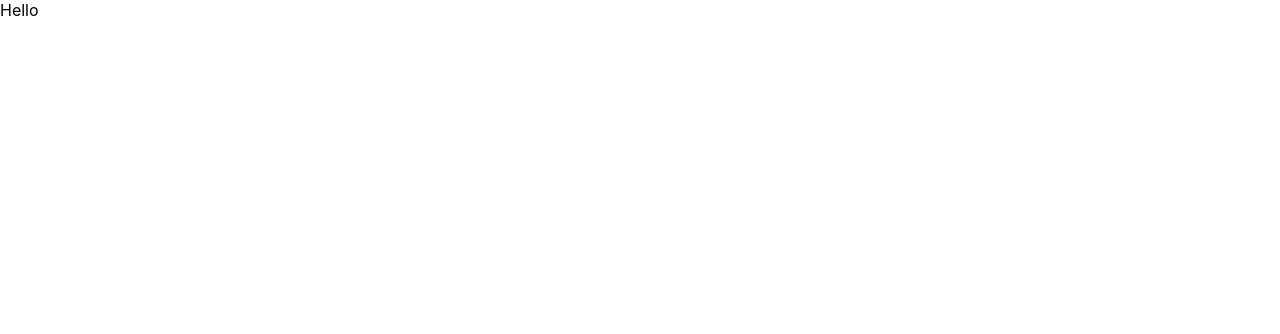
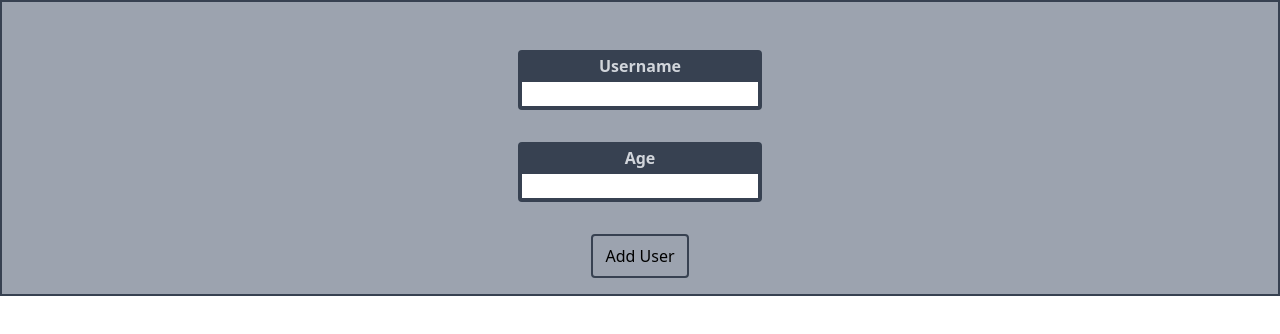
Before and after one commit to Jonathan-Day-Dev/react-practice-project, a JavaScript app: page / in a window 1280 px wide. Shown: the top 334 px of the page. Built offline with nearby package versions, Linux system fonts and the light colour scheme; the HTML template or start-up script is replaced by a standard one.

Commit message:
added tailwind and style changes to AddUser.js

```diff
--- /dev/null
+++ b/craco.config.js
@@ -0,0 +1,8 @@
+module.exports.style = {
+    postcss: {
+        plugins: [
+            require('tailwindcss'),
+            require('autoprefixer')
+        ]
+    }
+}
--- a/src/App.js
+++ b/src/App.js
@@ -1,8 +1,9 @@
+import AddUser from './components/Users/AddUser';
 
 function App() {
   return (
     <div className="App">
-      Hello
+      <AddUser />
     </div>
   );
 }
--- /dev/null
+++ b/src/components/Users/AddUser.js
@@ -0,0 +1,23 @@
+import styles from './AddUser.module.css';
+
+const addUserHandler = e => {
+    e.preventDefault();
+}
+
+const AddUser = (props) => {
+  return (
+    <form onSubmit={addUserHandler} className={styles.form}>
+      <div className={styles['form-section']}>
+        <label htmlFor="username" className={styles['form-section__label']}>Username</label>
+        <input type="text" id="username" className={styles['form-section__input']} />
+      </div>
+      <div className={styles['form-section']}>
+        <label htmlFor="age" className={styles['form-section__label']}>Age</label>
+        <input type="number" id="age" className={styles['form-section__input']} />
+      </div>
+      <button type="submit" className={styles['form__btn']}>Add User</button>
+    </form>
+  );
+};
+
+export default AddUser;
--- /dev/null
+++ b/src/components/Users/AddUser.module.css
@@ -0,0 +1,27 @@
+.form {
+    @apply pt-8 flex flex-col items-center border-2 border-solid border-gray-700 bg-gray-400;
+}
+
+.form-section {
+    @apply my-4 flex flex-col border-2 border-solid border-gray-700 rounded;
+}
+
+.form-section__label {
+    @apply border-2 border-solid border-gray-700 w-60 text-center bg-gray-700 text-gray-300 font-semibold;
+}
+
+.form-section__input {
+    @apply border-2 border-solid border-gray-700 w-60;
+}
+
+.form__btn {
+    @apply px-3 py-2 border-2 border-solid border-gray-700 mb-4 mt-4 rounded;
+}
+
+.form__btn:hover {
+    @apply border-gray-400 bg-gray-700 text-gray-300;
+}
+
+.form__btn:active {
+    @apply bg-gray-400 text-gray-700;
+}
--- a/src/index.css
+++ b/src/index.css
@@ -1,13 +1,3 @@
-body {
-  margin: 0;
-  font-family: -apple-system, BlinkMacSystemFont, 'Segoe UI', 'Roboto', 'Oxygen',
-    'Ubuntu', 'Cantarell', 'Fira Sans', 'Droid Sans', 'Helvetica Neue',
-    sans-serif;
-  -webkit-font-smoothing: antialiased;
-  -moz-osx-font-smoothing: grayscale;
-}
-
-code {
-  font-family: source-code-pro, Menlo, Monaco, Consolas, 'Courier New',
-    monospace;
-}
+@tailwind base;
+@tailwind components;
+@tailwind utilities;
--- /dev/null
+++ b/tailwind.config.js
@@ -0,0 +1,11 @@
+module.exports = {
+  purge: ['./src/**/*.{js,jsx,ts,tsx}', './public/index.html'],
+  darkMode: false, // or 'media' or 'class'
+  theme: {
+    extend: {},
+  },
+  variants: {
+    extend: {},
+  },
+  plugins: [],
+}
```
Also changed, not shown: package.json (+7 -3 lines), 1 other file (tests, documents, lock files or other folders).
